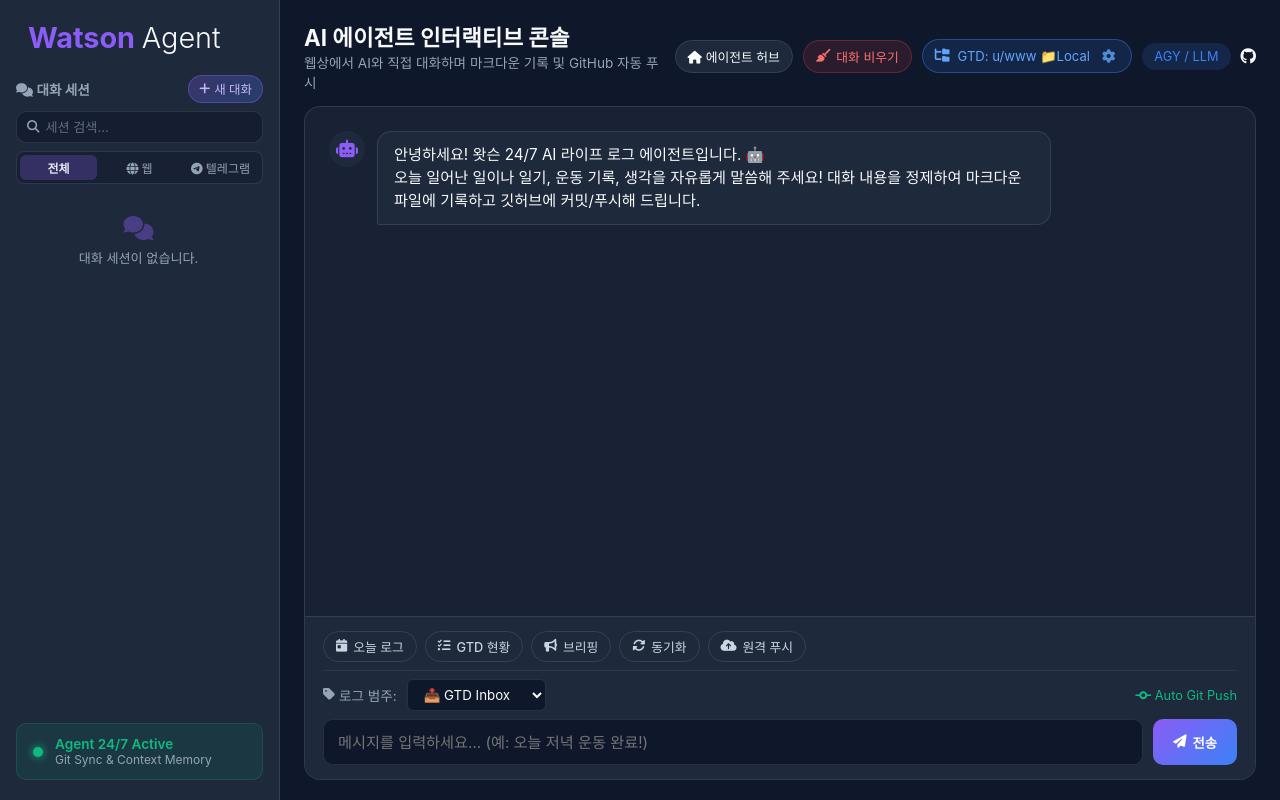
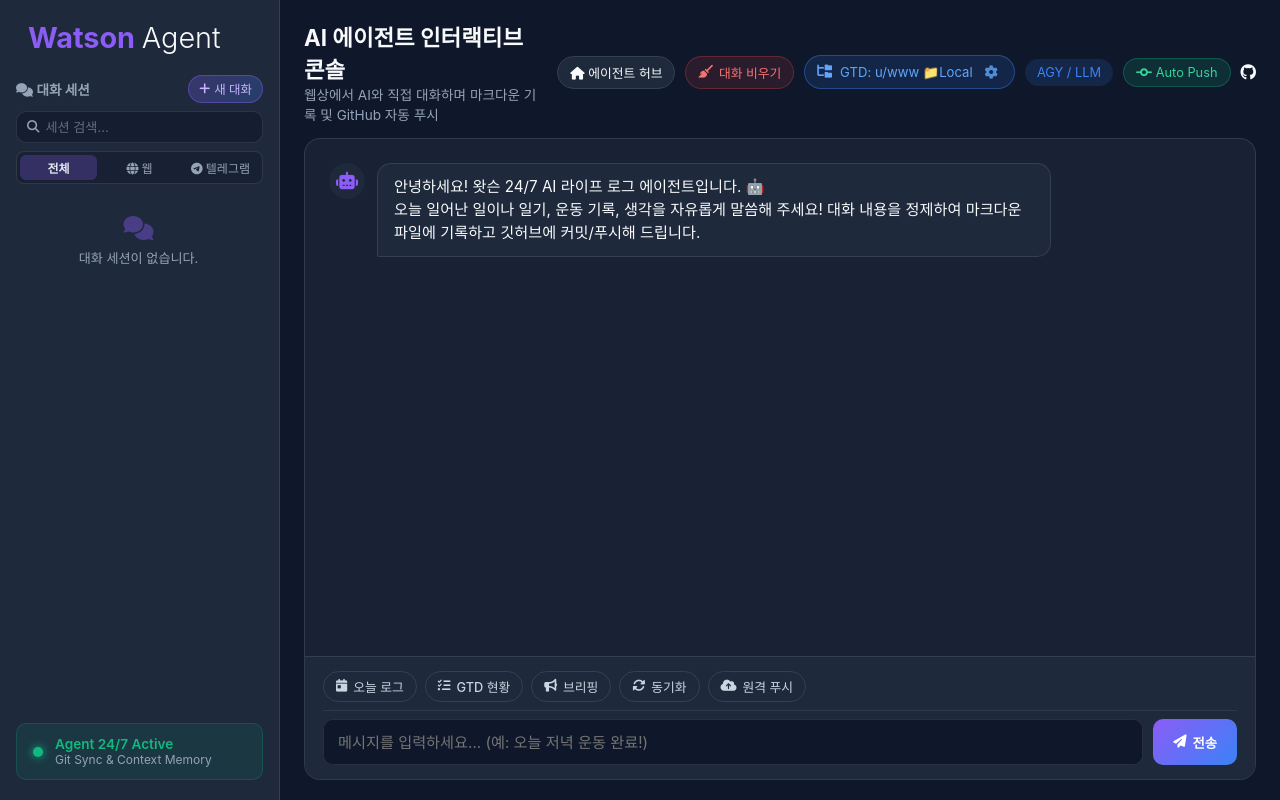
Before and after one commit to glshlee/watson-bot, a FastAPI app: page /watson in a window 1280 px wide. Run offline with FastAPI, Linux system fonts and the light colour scheme; data that the repository does not hold is empty.

Commit message:
refactor(ui): remove manual category dropdown and transition to 100% AI auto-classification (ADR-023)
- Remove manual category select dropdown (.category-bar) from Watson web console
- Slim down bottom chat input dock from 140px to 65px
- Rely on Watson LLM context inference for automatic categorization across Workout, Ideas, GTD Inbox, and Daily Notes
- Relocate Auto Git Push indicator badge to top header profile area (.badge-push)
- Bump static assets cache-busting query to v1.3.3
- Sync ADR-023, PRD, requirements, roadmap, README, and AGENTS.md

```diff
--- a/app/static/css/style.css
+++ b/app/static/css/style.css
@@ -620,6 +620,12 @@ span.desktop-only {
     font-size: 0.8rem;
 }
 
+.badge-push {
+    background: rgba(16, 185, 129, 0.15);
+    color: #34d399;
+    border: 1px solid rgba(16, 185, 129, 0.3);
+}
+
 /* Chat Console Wrapper */
 .chat-console-wrapper {
     flex: 1;
--- a/app/static/js/main.js
+++ b/app/static/js/main.js
@@ -556,7 +556,7 @@ document.addEventListener("DOMContentLoaded", () => {
                 body: JSON.stringify({
                     session_id: currentSessionId,
                     message: text,
-                    category: categorySelect.value
+                    category: categorySelect ? categorySelect.value : "Daily Notes & Diary"
                 })
             }, 2, 1500);
 
--- a/app/templates/dev.html
+++ b/app/templates/dev.html
@@ -5,7 +5,7 @@
     <meta name="viewport" content="width=device-width, initial-scale=1.0, maximum-scale=1.0, user-scalable=no, viewport-fit=cover">
     <title>DevBot - Software Engineering Console</title>
     <link rel="stylesheet" href="https://cdnjs.cloudflare.com/ajax/libs/font-awesome/6.4.0/css/all.min.css">
-    <link rel="stylesheet" href="/static/css/style.css?v=1.3.2">
+    <link rel="stylesheet" href="/static/css/style.css?v=1.3.3">
 </head>
 <body class="dev-body">
     <div class="app-container">
--- a/app/templates/index.html
+++ b/app/templates/index.html
@@ -5,7 +5,7 @@
     <meta name="viewport" content="width=device-width, initial-scale=1.0, maximum-scale=1.0, user-scalable=no, viewport-fit=cover">
     <title>Watson - 24/7 AI Agent Console</title>
     <link rel="stylesheet" href="https://cdnjs.cloudflare.com/ajax/libs/font-awesome/6.4.0/css/all.min.css">
-    <link rel="stylesheet" href="/static/css/style.css?v=1.3.2">
+    <link rel="stylesheet" href="/static/css/style.css?v=1.3.3">
 </head>
 <body>
     <div class="app-container">
@@ -91,6 +91,7 @@
                         <button id="change-gtd-btn" class="gtd-edit-btn" title="GTD 저장소 변경"><i class="fa-solid fa-gear"></i></button>
                     </div>
                     <span class="badge badge-engine desktop-only">AGY / LLM</span>
+                    <span class="badge badge-push desktop-only" title="1기록 1커밋 Auto Git Push 활성화"><i class="fa-solid fa-code-commit"></i> Auto Push</span>
                     <i class="fa-brands fa-github avatar desktop-only"></i>
                 </div>
             </header>
@@ -200,16 +201,6 @@
                         <button type="button" class="watson-chip-btn" data-cmd="/sync" title="원격 저장소에서 최신 변경점 풀"><i class="fa-solid fa-rotate"></i> 동기화</button>
                         <button type="button" class="watson-chip-btn" data-cmd="/push" title="로컬 커밋을 원격 GitHub에 푸시"><i class="fa-solid fa-cloud-arrow-up"></i> 원격 푸시</button>
                     </div>
-                    <div class="category-bar">
-                        <label class="category-label"><i class="fa-solid fa-tag"></i> <span class="desktop-only">로그 범주:</span></label>
-                        <select id="category-select" title="로그 범주 선택">
-                            <option value="GTD Inbox">📥 GTD Inbox</option>
-                            <option value="Daily Notes & Diary">📝 Daily Notes</option>
-                            <option value="Workout & Health">🏋️ Workout</option>
-                            <option value="Ideas & Thoughts">💡 Ideas</option>
-                        </select>
-                        <span id="push-status-badge" class="push-status-badge" title="Auto Git Push 활성화"><i class="fa-solid fa-code-commit"></i> <span class="desktop-only">Auto Git Push</span></span>
-                    </div>
                     <div class="input-row">
                         <textarea id="chat-input" placeholder="메시지를 입력하세요... (예: 오늘 저녁 운동 완료!)" rows="1"></textarea>
                         <button id="send-btn" class="btn-primary" aria-label="메시지 전송">
@@ -221,6 +212,6 @@
         </main>
     </div>
 
-    <script src="/static/js/main.js?v=1.2.1"></script>
+    <script src="/static/js/main.js?v=1.3.3"></script>
 </body>
 </html>
--- a/app/templates/portal.html
+++ b/app/templates/portal.html
@@ -5,7 +5,7 @@
     <meta name="viewport" content="width=device-width, initial-scale=1.0, maximum-scale=1.0, user-scalable=no, viewport-fit=cover">
     <title>Watson - 24/7 AI Agent Console - Agent Hub</title>
     <link rel="stylesheet" href="https://cdnjs.cloudflare.com/ajax/libs/font-awesome/6.4.0/css/all.min.css">
-    <link rel="stylesheet" href="/static/css/style.css?v=1.3.2">
+    <link rel="stylesheet" href="/static/css/style.css?v=1.3.3">
 </head>
 <body class="portal-body">
     <div class="portal-container">
```
Also changed, not shown: AGENTS.md (+1 -1 lines), docs/PRD.md (+4 -4 lines), docs/adr/ADR-023-mobile-layout-stabilization.md (+4 -4 lines), docs/requirements.md (+2 -2 lines), docs/roadmap.md (+2 -2 lines), README.md.
